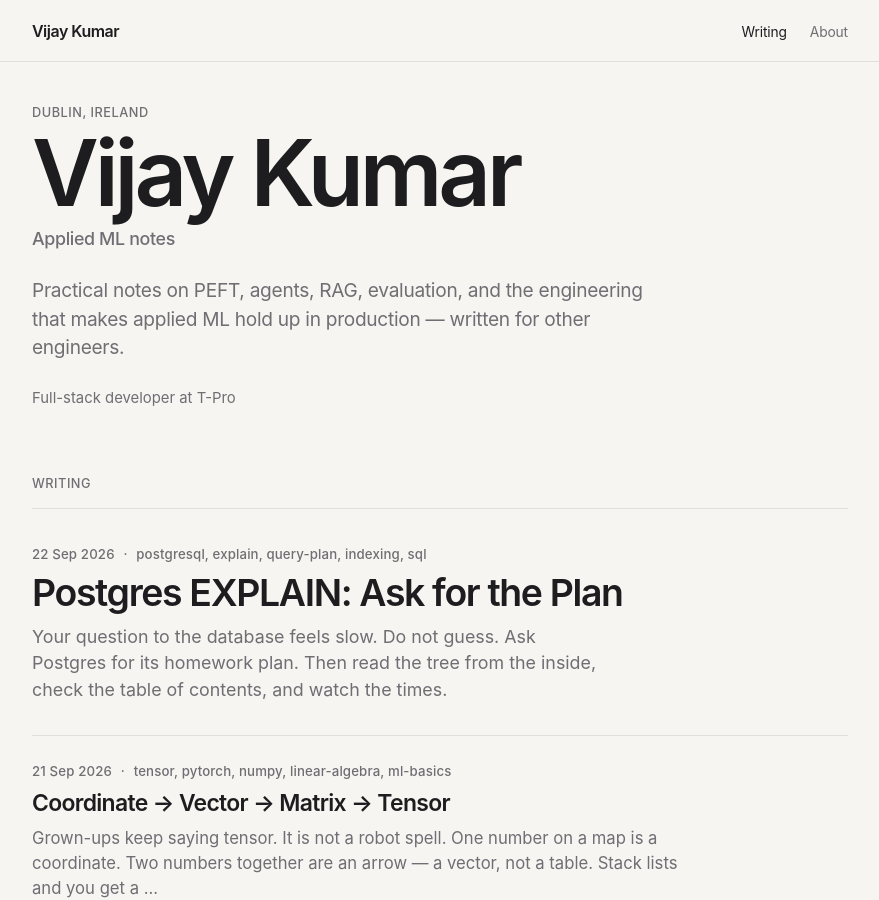
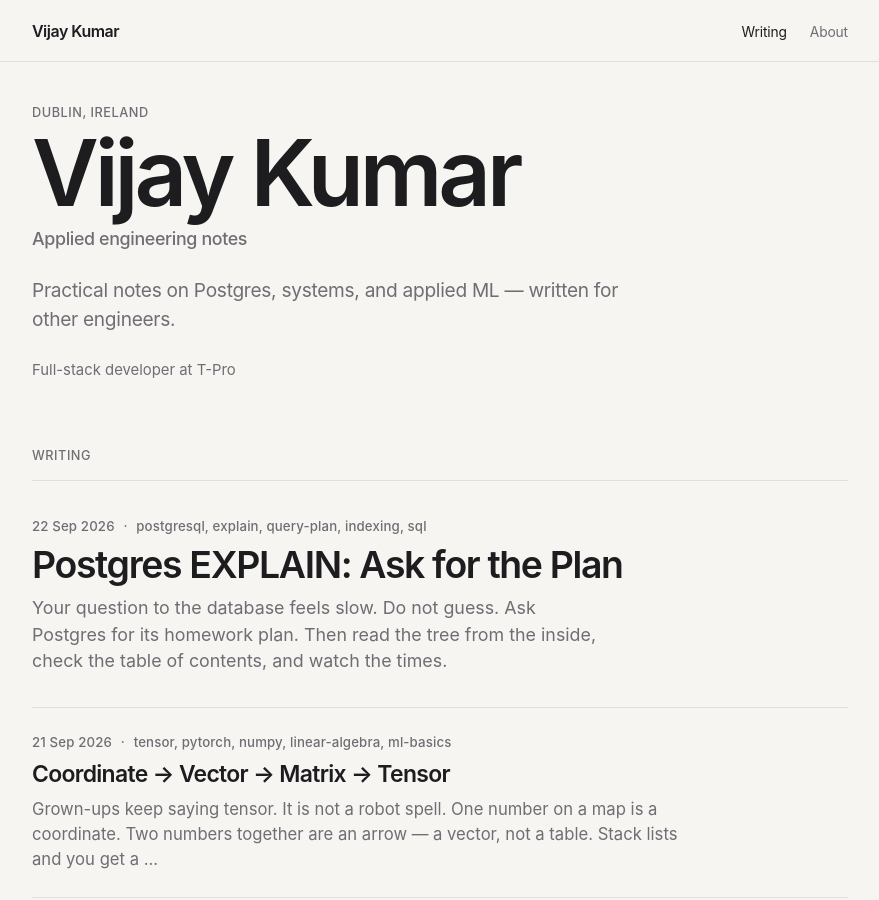
Before and after one commit to vijaykumarjob0701/theintelliwise, a Jekyll site: the page built from index.md, in a window 1280 px wide and 900 px high. Shown: the whole window, without its empty margins (200-1079 px from the left). Built offline with Jekyll 4.4.1, drawn with Linux system fonts in a browser that asks for light colours.

Commit message:
Pin the EXPLAIN URL and widen the site identity
Lock the post permalink so the slug stays /posts/postgres-explain/.
The public shelf is no longer ML-only, so the tagline, description,
home lede, and About copy now cover Postgres and systems as well.

Co-authored-by: vijaykumarjob0701 <vijaykumarjob0701@users.noreply.github.com>

```diff
--- a/_config.yml
+++ b/_config.yml
@@ -2,10 +2,10 @@
 theme: null
 
 title: Vijay Kumar
-tagline: Applied ML notes
+tagline: Applied engineering notes
 description: >-
-  Practical, engineer-to-engineer notes on PEFT, agents, RAG, and the
-  systems work that makes applied ML hold up — by Vijay Kumar in Dublin.
+  Practical, engineer-to-engineer notes on databases, Postgres, systems,
+  and applied ML/AI — by Vijay Kumar in Dublin.
 author:
   name: Vijay Kumar
   location: Dublin, Ireland
--- a/_layouts/home.html
+++ b/_layouts/home.html
@@ -6,8 +6,8 @@ layout: default
   <h1 class="masthead-title">{{ site.title }}</h1>
   <p class="masthead-tagline">{{ site.tagline }}</p>
   <p class="lede">
-    Practical notes on PEFT, agents, RAG, evaluation, and the engineering
-    that makes applied ML hold up in production — written for other engineers.
+    Practical notes on Postgres, systems, and applied ML — written for
+    other engineers.
   </p>
   <p class="byline">
     {{ site.author.role }}
```
Also changed, not shown: _posts/2026-09-22-postgres-explain.md (+1 -0 lines), about.md (+3 -3 lines).
